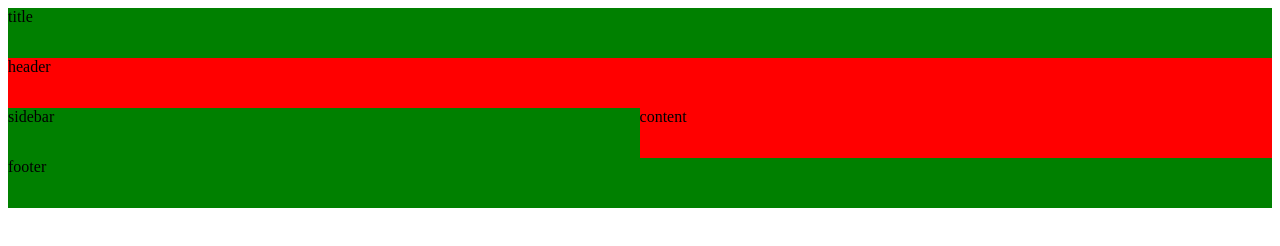
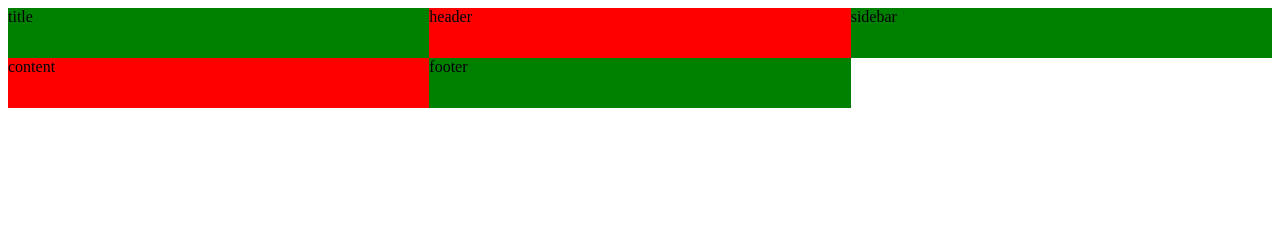
Before and after one commit to ShahzebMeghani/CSSGridLightningTalk, a plain HTML site: page index.html in a window 1280 px wide. Drawn offline with Linux system fonts and the light colour scheme.

Commit message:
finished draft

```diff
--- a/styles.css
+++ b/styles.css
@@ -11,7 +11,7 @@
     display: grid;
     /*grid-template-columns: 1fr 1fr;*/
     /*2*/
-    /*grid-template-columns: 1fr 1fr 1fr;*/
+    grid-template-columns: 1fr 1fr 1fr;
     /*grid-template-columns: 20% 1fr 1fr;*/
     /*grid-template-columns: 200px 1fr 1fr;*/
     /*grid-template-columns: auto 1fr 1fr;*/
@@ -23,11 +23,11 @@
     grid-auto-rows: minmax(50px, auto);
 
     /*7c - create a grid based on number of columns you have and how many rows you want*/
-    grid-template-areas:
-            "title title"
-            "header header"
-            "sidebar content"
-            "footer footer";
+    /*grid-template-areas:*/
+            /*"title title"*/
+            /*"header header"*/
+            /*"sidebar content"*/
+            /*"footer footer";*/
 
     /*8 - change layout based on items in template area */
     /*grid-template-areas:*/
@@ -60,22 +60,22 @@
     /*grid-column: span 2;*/
 
     /*7b*/
-    grid-area: title;
+    /*grid-area: title;*/
 }
 
 /*7a - easier way to organize columns and rows without numbers*/
-.header {
-    grid-area: header;
-}
+/*.header {*/
+    /*grid-area: header;*/
+/*}*/
 
-.sidebar {
-    grid-area: sidebar;
-}
+/*.sidebar {*/
+    /*grid-area: sidebar;*/
+/*}*/
 
-.content {
-    grid-area: content;
-}
+/*.content {*/
+    /*grid-area: content;*/
+/*}*/
 
-.footer {
-    grid-area: footer;
-}
+/*.footer {*/
+    /*grid-area: footer;*/
+/*}*/
```
